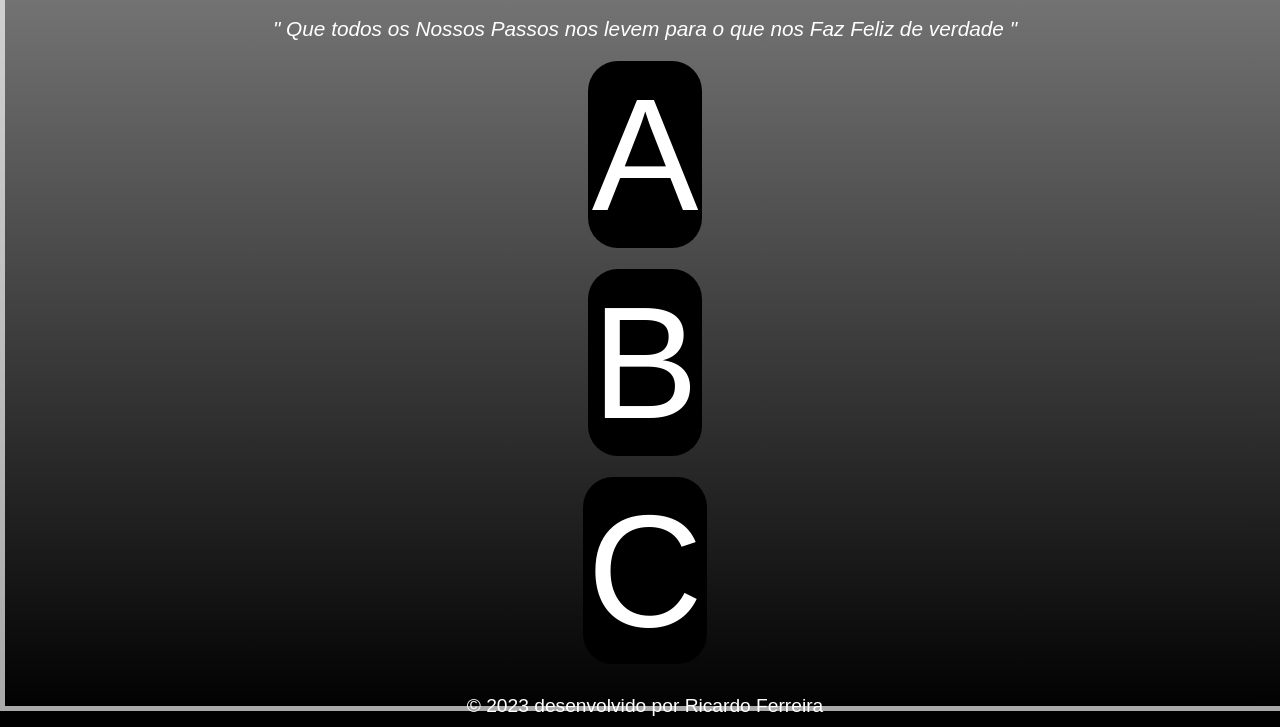
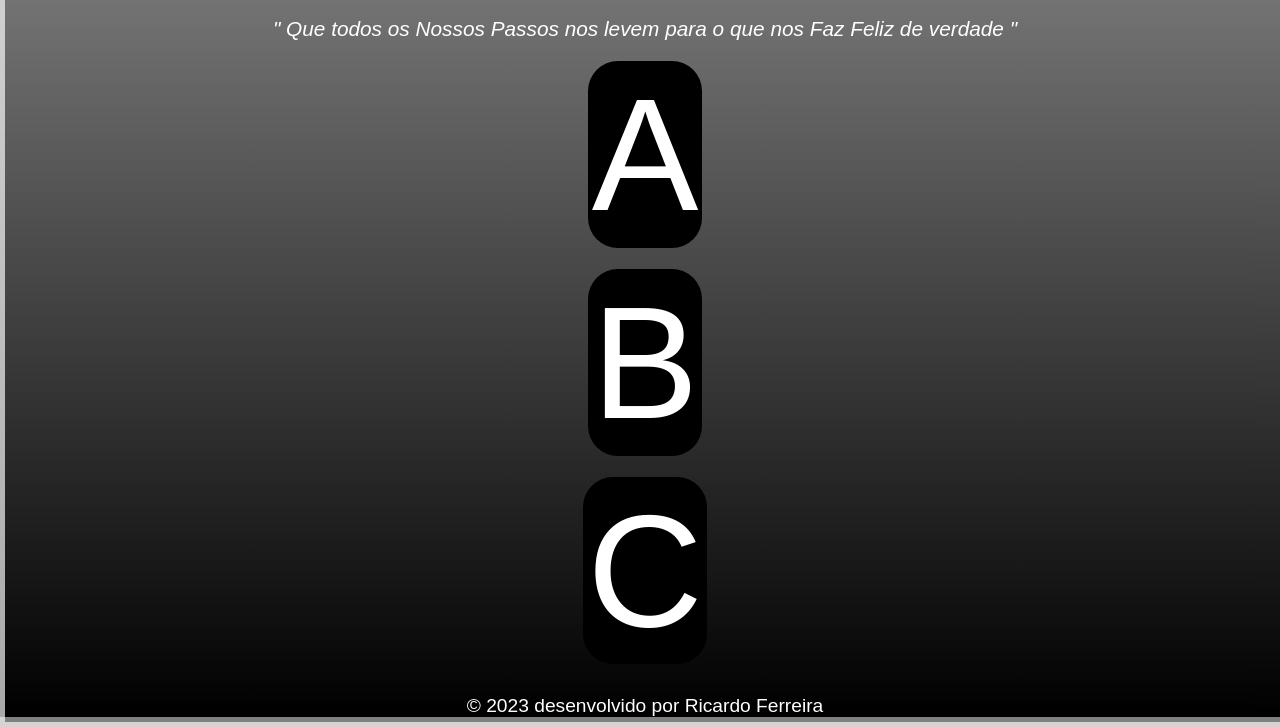
Before and after one commit to RicardoFerreira47/treino-academia, a plain HTML site: page index.html in a window 1280 px wide. Shown: the part 83-810 px from the top of the page. Drawn offline with Linux system fonts and the light colour scheme.

Commit message:
Update index.html

```diff
--- a/index.html
+++ b/index.html
@@ -21,7 +21,7 @@
 
         main{
             width: 100vw;
-            height: 98vh;
+            height: 100vh;
             border:5px solid rgba(255, 255, 255, 0.663);
 
 
@@ -89,10 +89,11 @@
             <a href="treinoa.html">A</a><br>
             <a href="treinob.html">B</a><br>
             <a href="#">C</a>
+
         </nav>
+
         <footer>
         <p>&copy;&nbsp;2023 desenvolvido por <a href="https://github.com/ricardoferreira47" target="_blank">Ricardo Ferreira</a></p>
-
 
         </footer>
 
```
Lines whose indentation alone changed are shown as unchanged.
